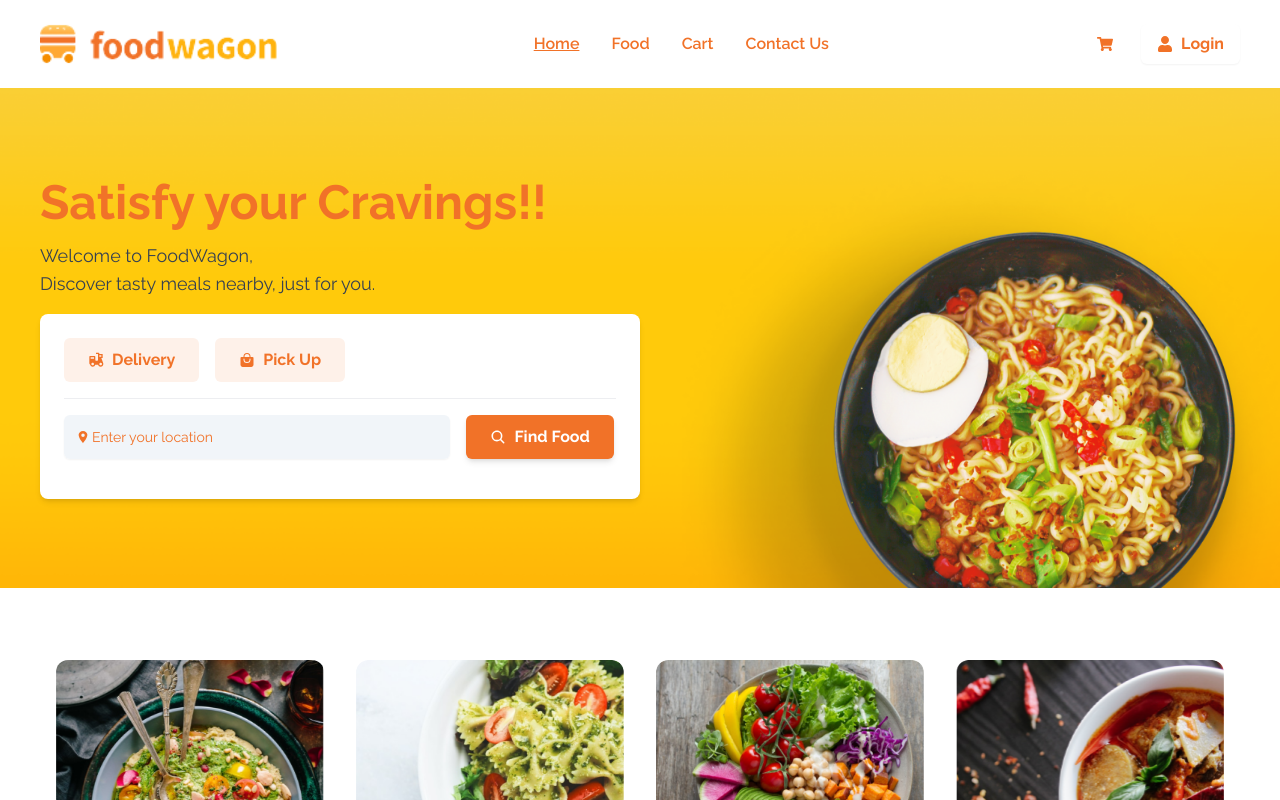
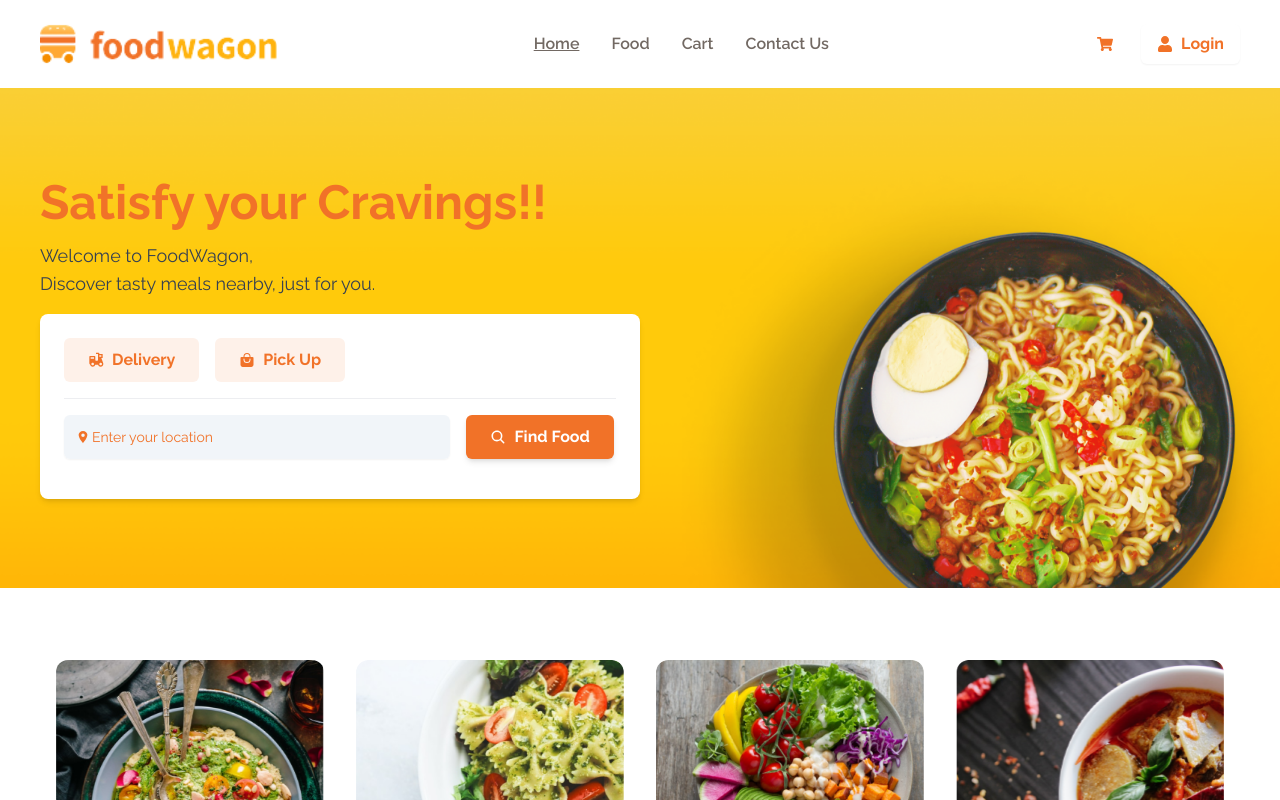
Before and after one commit to tanishkpandey/foodWagon, a React (Vite) app: page / in a window 1280 px wide. Shown: the top 800 px of the page. Built offline with nearby package versions, Linux system fonts and the light colour scheme; the HTML template or start-up script is replaced by a standard one.

Commit message:
navbar improved

```diff
--- a/src/components/Navbar.jsx
+++ b/src/components/Navbar.jsx
@@ -10,7 +10,7 @@ function Navbar() {
         <div>
           <img src={Logo} alt="Food_Wagon_Logo" className="h-12" />
         </div>
-        <div className="flex gap-4 text-[#F17228] font-medium ">
+        <div className="flex gap-4 text-[#726963] font-medium ">
           <p className="cursor-pointer font-semibold p-2">
             <NavLink to="/">Home</NavLink>
           </p>
```
